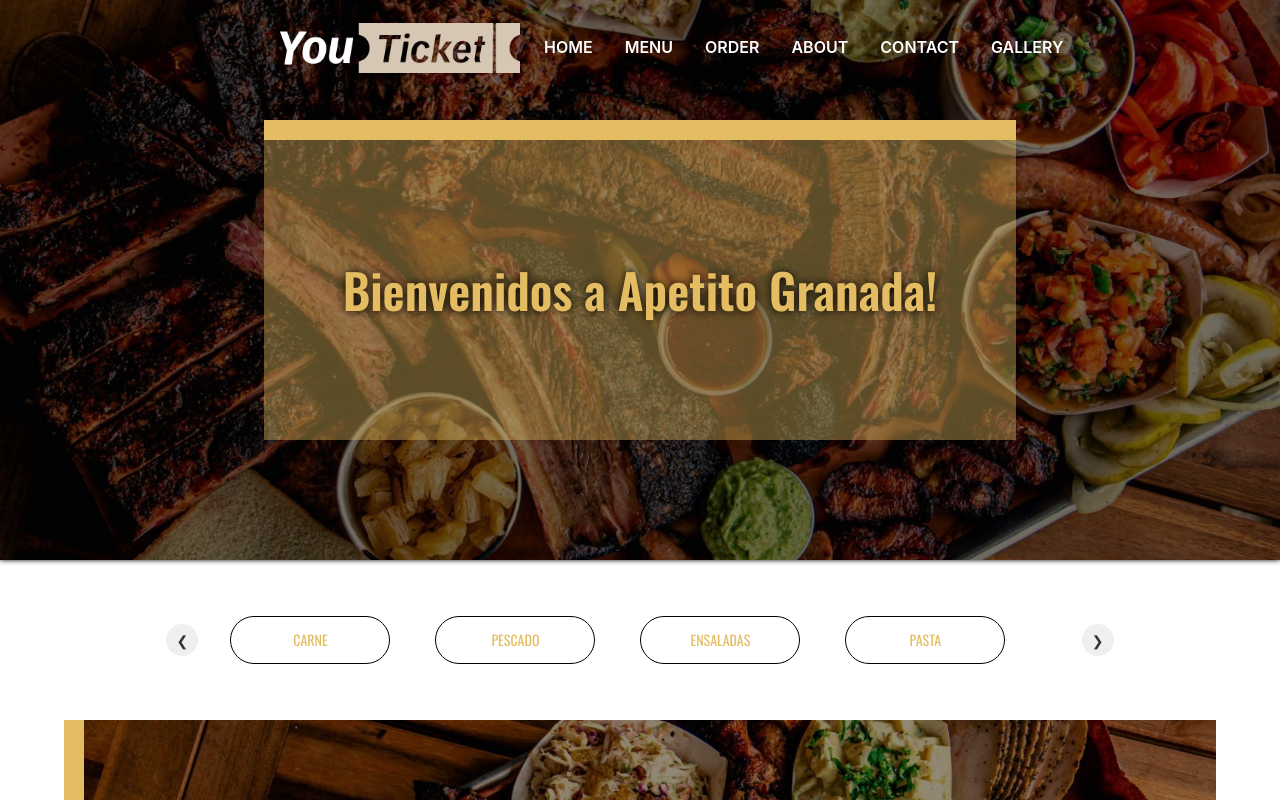
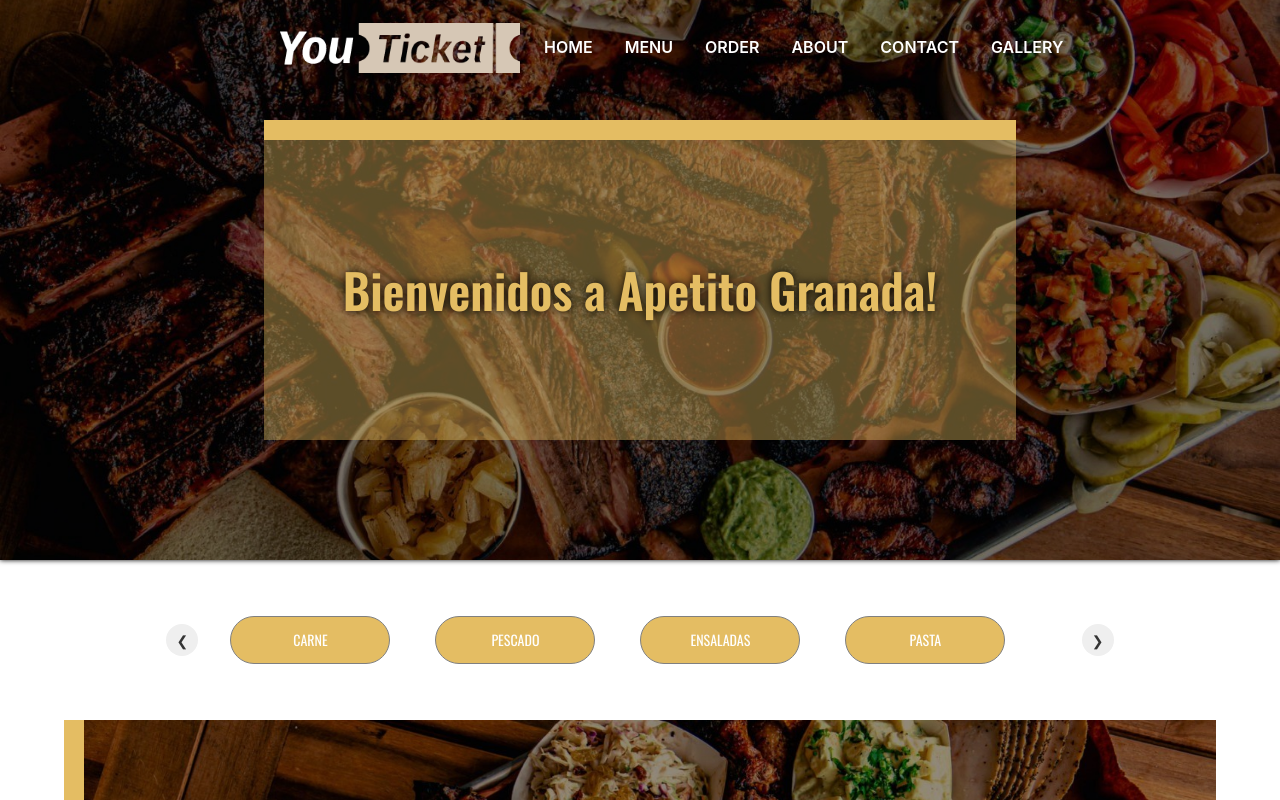
Before and after one commit to LeanM/apetito-granada-web, a React (Create React App) app: page / in a window 1280 px wide. Shown: the top 800 px of the page. Built offline with nearby package versions, Linux system fonts and the light colour scheme; no server answers.

Commit message:
Update Item.js

```diff
--- a/src/components/home-components/carousel/Item.js
+++ b/src/components/home-components/carousel/Item.js
@@ -19,9 +19,10 @@ const useStyles = createUseStyles((theme) => ({
     justifyContent: "center",
     alignItems: "center",
     borderRadius: "50px",
-    border: "solid 1px black",
+    border: "solid 1px grey",
     textDecoration: "none !important",
-    color: colors.nav,
+    backgroundColor: colors.nav,
+    color: colors.text,
     transition: "background 0.5s ease-in-out, color 0.5s",
 
     "&:hover": {
```
